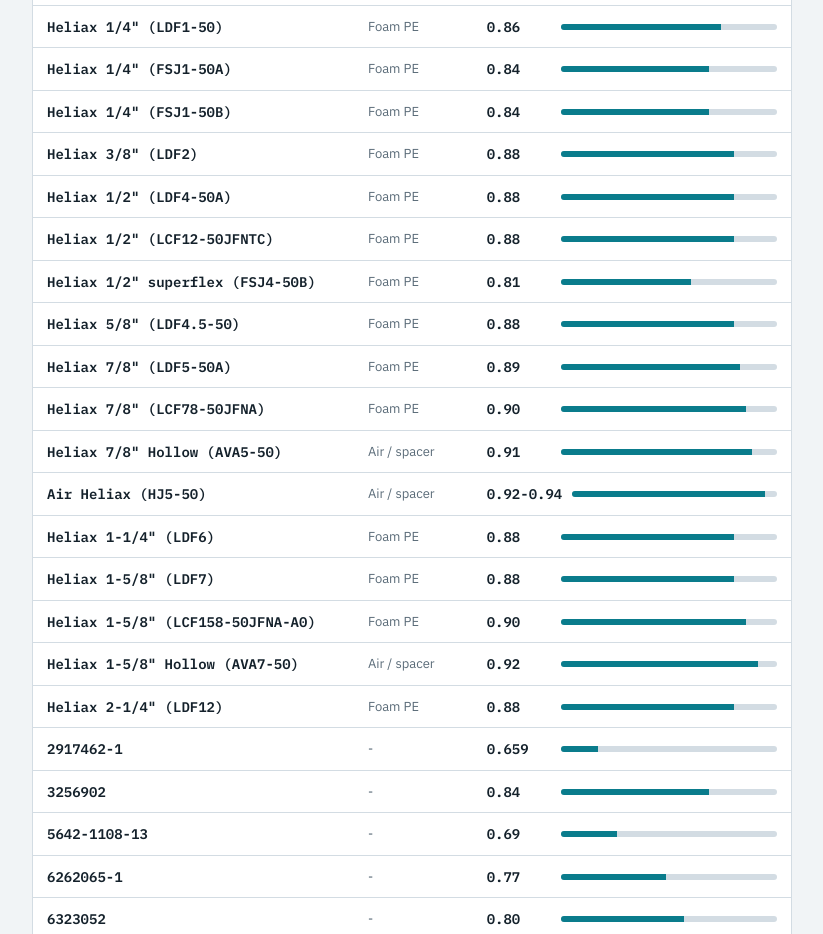
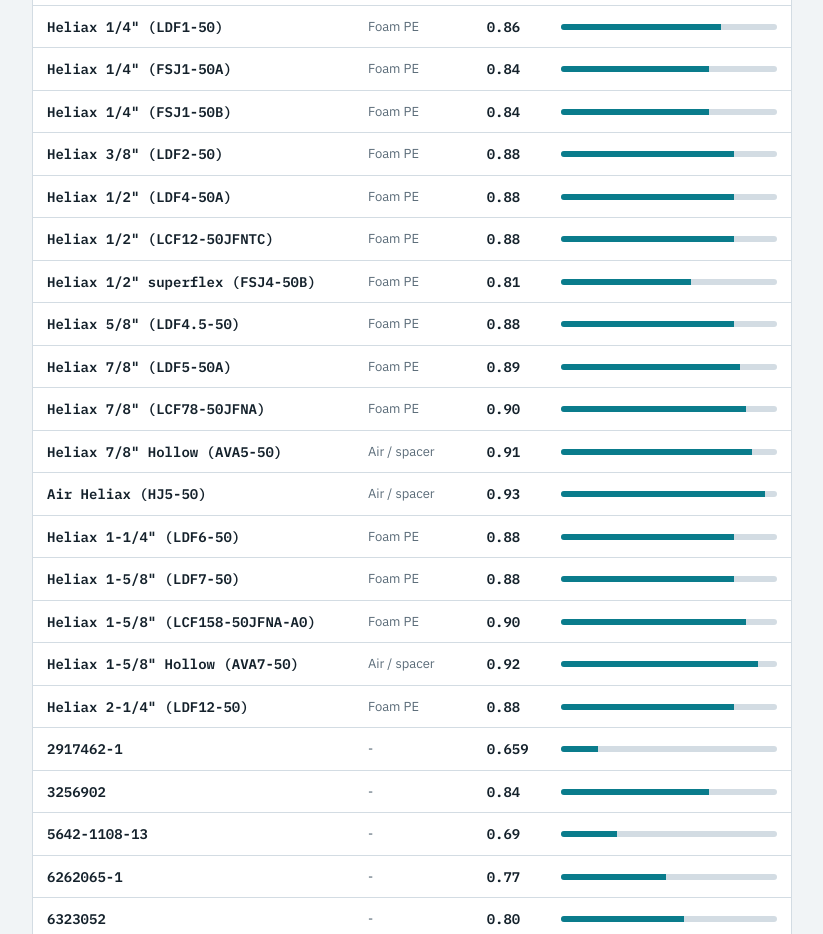
Before and after one commit to dannyhand/cablelosscalculator, a plain HTML site: page vp.html in a window 1280 px wide. Shown: the part 2000-2934 px from the top of the page, without its empty margins (228-1051 px from the left). Drawn offline with nearby package versions, Linux system fonts and the light colour scheme.

Commit message:
Add files via upload

```diff
--- a/vp.html
+++ b/vp.html
@@ -551,7 +551,7 @@
     ["Heliax 1/4\" (LDF1-50)","Foam PE",0.86,"0.86","hard"],
     ["Heliax 1/4\" (FSJ1-50A)","Foam PE",0.84,"0.84","hard"],
     ["Heliax 1/4\" (FSJ1-50B)","Foam PE",0.84,"0.84","hard"],
-    ["Heliax 3/8\" (LDF2)","Foam PE",0.88,"0.88","hard"],
+    ["Heliax 3/8\" (LDF2-50)","Foam PE",0.88,"0.88","hard"],
     ["Heliax 1/2\" (LDF4-50A)","Foam PE",0.88,"0.88","hard"],
     ["Heliax 1/2\" (LCF12-50JFNTC)","Foam PE",0.88,"0.88","hard"],
     ["Heliax 1/2\" superflex (FSJ4-50B)","Foam PE",0.81,"0.81","hard"],
@@ -559,12 +559,12 @@
     ["Heliax 7/8\" (LDF5-50A)","Foam PE",0.89,"0.89","hard"],
     ["Heliax 7/8\" (LCF78-50JFNA)","Foam PE",0.90,"0.90","hard"],
     ["Heliax 7/8\" Hollow (AVA5-50)","Air / spacer",0.91,"0.91","hard"],
-    ["Air Heliax (HJ5-50)","Air / spacer",0.93,"0.92-0.94","hard"],
-    ["Heliax 1-1/4\" (LDF6)","Foam PE",0.88,"0.88","hard"],
-    ["Heliax 1-5/8\" (LDF7)","Foam PE",0.88,"0.88","hard"],
+    ["Air Heliax (HJ5-50)","Air / spacer",0.93,"0.93","hard"],
+    ["Heliax 1-1/4\" (LDF6-50)","Foam PE",0.88,"0.88","hard"],
+    ["Heliax 1-5/8\" (LDF7-50)","Foam PE",0.88,"0.88","hard"],
     ["Heliax 1-5/8\" (LCF158-50JFNA-A0)","Foam PE",0.90,"0.90","hard"],
     ["Heliax 1-5/8\" Hollow (AVA7-50)","Air / spacer",0.92,"0.92","hard"],
-    ["Heliax 2-1/4\" (LDF12)","Foam PE",0.88,"0.88","hard"],
+    ["Heliax 2-1/4\" (LDF12-50)","Foam PE",0.88,"0.88","hard"],
     ["2917462-1","-",0.659,"0.659","other"],
     ["3256902","-",0.84,"0.84","other"],
     ["5642-1108-13","-",0.69,"0.69","other"],
@@ -660,7 +660,7 @@
 
   select(state.sel);
 })();
-  </script>
+</script>
 
 </body>
 
```
